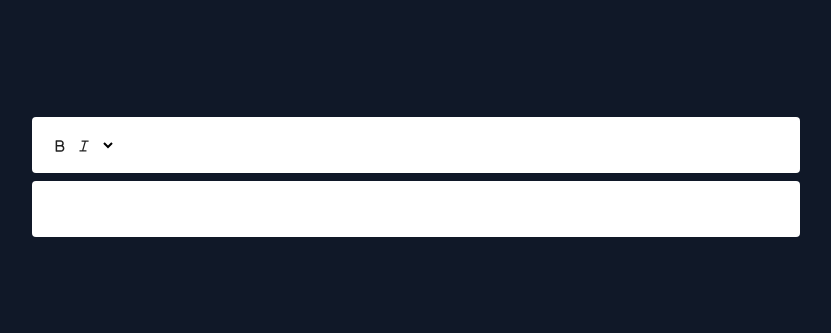
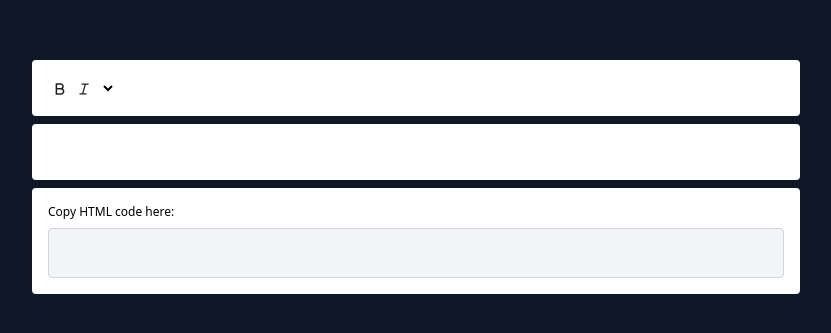
Before and after one commit to Davidihl/quill-sandbox, a React (Vite) app: page / in a window 1280 px wide. Shown: the part 223-556 px from the top of the page, without its empty margins (224-1055 px from the left). Built offline with nearby package versions, Linux system fonts and the light colour scheme.

Commit message:
feat: add html paste

```diff
--- a/package.json
+++ b/package.json
@@ -13,6 +13,7 @@
     "@ant-design/icons": "^5.6.1",
     "@tailwindcss/vite": "^4.1.13",
     "antd": "^5.27.4",
+    "dompurify": "^3.2.7",
     "quill": "^2.0.3",
     "react": "^19.1.1",
     "react-dom": "^19.1.1",
--- a/src/Editor.tsx
+++ b/src/Editor.tsx
@@ -3,6 +3,8 @@ import { Button } from "antd";
 import Quill from "quill";
 import { useEffect, useRef, useState, type ReactNode } from "react";
 import { createPortal } from "react-dom";
+import DOMPurify from "dompurify";
+import "./editor.css";
 // import "quill/dist/quill.core.css";
 
 import { StyleAttributor, Scope } from "parchment";
@@ -36,6 +38,7 @@ export default function Editor() {
   const editorRef = useRef<HTMLDivElement>(null);
   const quillRef = useRef<Quill | null>(null);
   const [toolbarLocation, setToolbarLocation] = useState<HTMLElement | null>();
+  const [htmlValue, setHtmlValue] = useState("");
 
   useEffect(() => {
     if (!editorRef.current || quillRef.current) {
@@ -82,7 +85,29 @@ export default function Editor() {
         id="customEditor"
         ref={editorRef}
         className="bg-white w-3xl p-4 rounded"
-      ></div>
+      />
+
+      <div className="bg-white w-3xl p-4 rounded">
+        <div className="mb-2 text-xs">Copy HTML code here:</div>
+        <div
+          contentEditable={true}
+          className="focus:ring-0 focus:outline-0 p-4 border font-mono text-xs border-gray-300 bg-gray-100 rounded"
+          onBlur={(event) => {
+            const rawHtml = event.target.innerText;
+            const safeHtml = DOMPurify.sanitize(rawHtml, {
+              ALLOWED_ATTR: ["style", "class"],
+            });
+
+            if (quillRef.current) {
+              const deltaContent = quillRef.current.clipboard.convert({
+                html: safeHtml,
+              });
+              quillRef.current.setContents(deltaContent);
+            }
+            event.currentTarget.innerHTML = "";
+          }}
+        />
+      </div>
     </>
   );
 }
--- /dev/null
+++ b/src/editor.css
@@ -0,0 +1,3 @@
+.ql-editor {
+  all: unset;
+}
```
Also changed, not shown: 1 other file (tests, documents, lock files or other folders).
